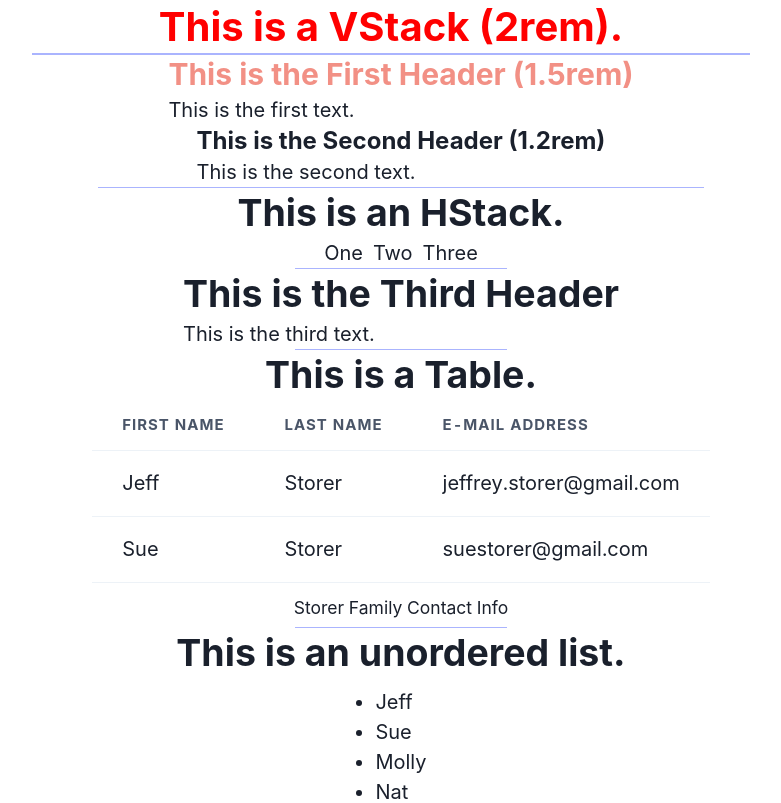
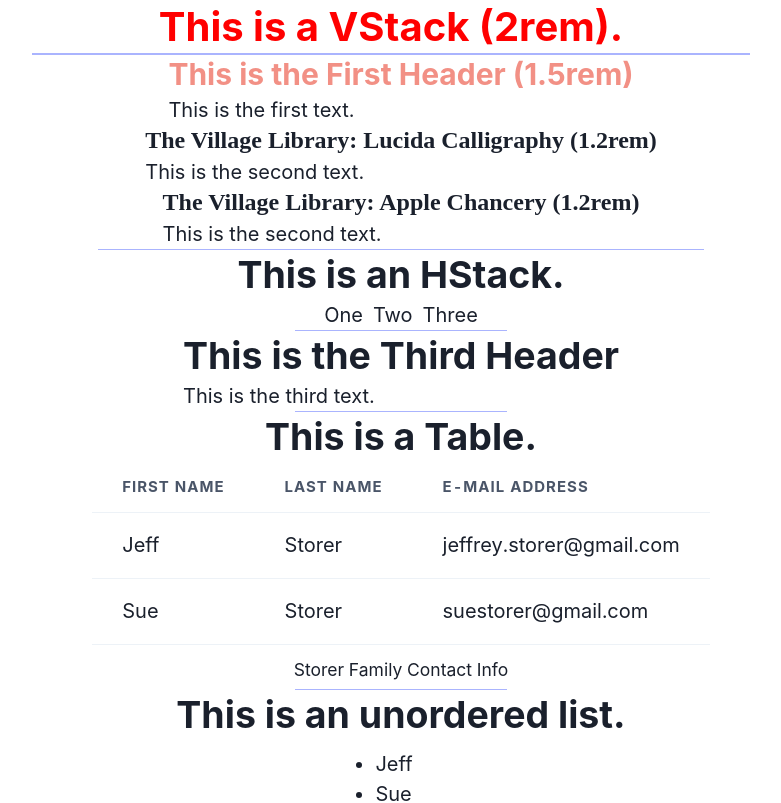
Before and after one commit to jeffreystorer/next-app-sandbox, a Next.js app: page / in a window 1280 px wide. Shown: the top 803 px of the page, without its empty margins (249-1030 px from the left). Built offline with nearby package versions, Linux system fonts and the light colour scheme.

Commit message:
4/8: Experimenting with Fonts

```diff
--- a/app/chakra/vstack/vstack.css
+++ b/app/chakra/vstack/vstack.css
@@ -9,6 +9,18 @@
   margin-bottom: 0px;
   margin-inline-start: 0.5rem;
   width: 100%;
+}
+
+.width45rem {
+  width: 45rem;
+}
+
+.width35_75rem {
+  width: 35.75rem;
+}
+
+.marginleft0_5rem {
+  margin-left: 0.5rem;
 }
 
 .margintop0px {
--- a/app/chakra/vstack/vstack.js
+++ b/app/chakra/vstack/vstack.js
@@ -1,12 +1,22 @@
 import './vstack.css';
 import { v4 as uuidv4 } from 'uuid';
 
-export default function VStack({ spacing = 0, children }) {
+export default function VStack({ variant = '', spacing = 0, children }) {
   const size = spacing * 5 + 'px';
   const className = `margintop${size}`;
+  let stackClassName = '-vstack';
+  switch (variant) {
+    case '$width45rem':
+      stackClassName = '-vstack width45rem';
+      break;
+    case '$width35_75rem$marginlleft0_5rem':
+      stackClassName = '-vstack width35_75rem marginleft0_5rem';
+    default:
+      break;
+  }
 
   return (
-    <div className='-vstack'>
+    <div className={stackClassName}>
       {children.map((child, index) =>
         index === 0 ? (
           <div key={uuidv4()} className='margintop0px'>
--- a/app/globals.css
+++ b/app/globals.css
@@ -58,3 +58,11 @@ body {
   min-height: 100%;
   font-feature-settings: 'kern';
 }
+
+.fontfamilylucidacalligraphy {
+  font-family: 'Lucida Calligraphy';
+}
+
+.fontfamilyapplechancery {
+  font-family: 'Apple Chancery';
+}
--- a/app/page.js
+++ b/app/page.js
@@ -22,8 +22,14 @@ export default function Home() {
               <p className='-text'>This is the first text.</p>
             </div>
             <div className='-box'>
-              <h2 className='-heading fontsize1_2rem'>
-                This is the Second Header (1.2rem)
+              <h2 className='-heading fontsize1_2rem fontfamilylucidacalligraphy'>
+                The Village Library: Lucida Calligraphy (1.2rem)
+              </h2>
+              <p className='-text'>This is the second text.</p>
+            </div>
+            <div className='-box'>
+              <h2 className='-heading fontsize1_2rem fontfamilyapplechancery'>
+                The Village Library: Apple Chancery (1.2rem)
               </h2>
               <p className='-text'>This is the second text.</p>
             </div>
```
Also changed, not shown: 1 other file (tests, documents, lock files or other folders).
